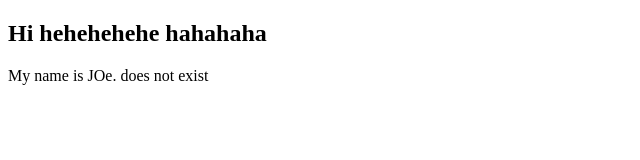
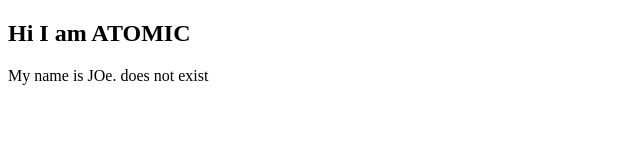
Before and after one commit to AJ-BEATS/butcrack, a plain HTML site: page website/global/index.html in a window 1280 px wide. Shown: the whole page, without its empty margins (0-640 px from the left). Drawn offline with Linux system fonts and the light colour scheme.

Commit message:
git commit -m "could not be bothered"

```diff
--- a/website/global/index.html
+++ b/website/global/index.html
@@ -7,7 +7,7 @@
         <link rel="stylesheet" href="stylesheet.css">
     </head>
     <body>
-        <h2>Hi hehehehehe hahahaha</h2>
+        <h2>Hi I am ATOMIC</h2>
         <p>My name is JOe. does not exist</p>
     </body>
 </html>
```
Also changed, not shown: website/section_1/index.html (+10 -0 lines).
